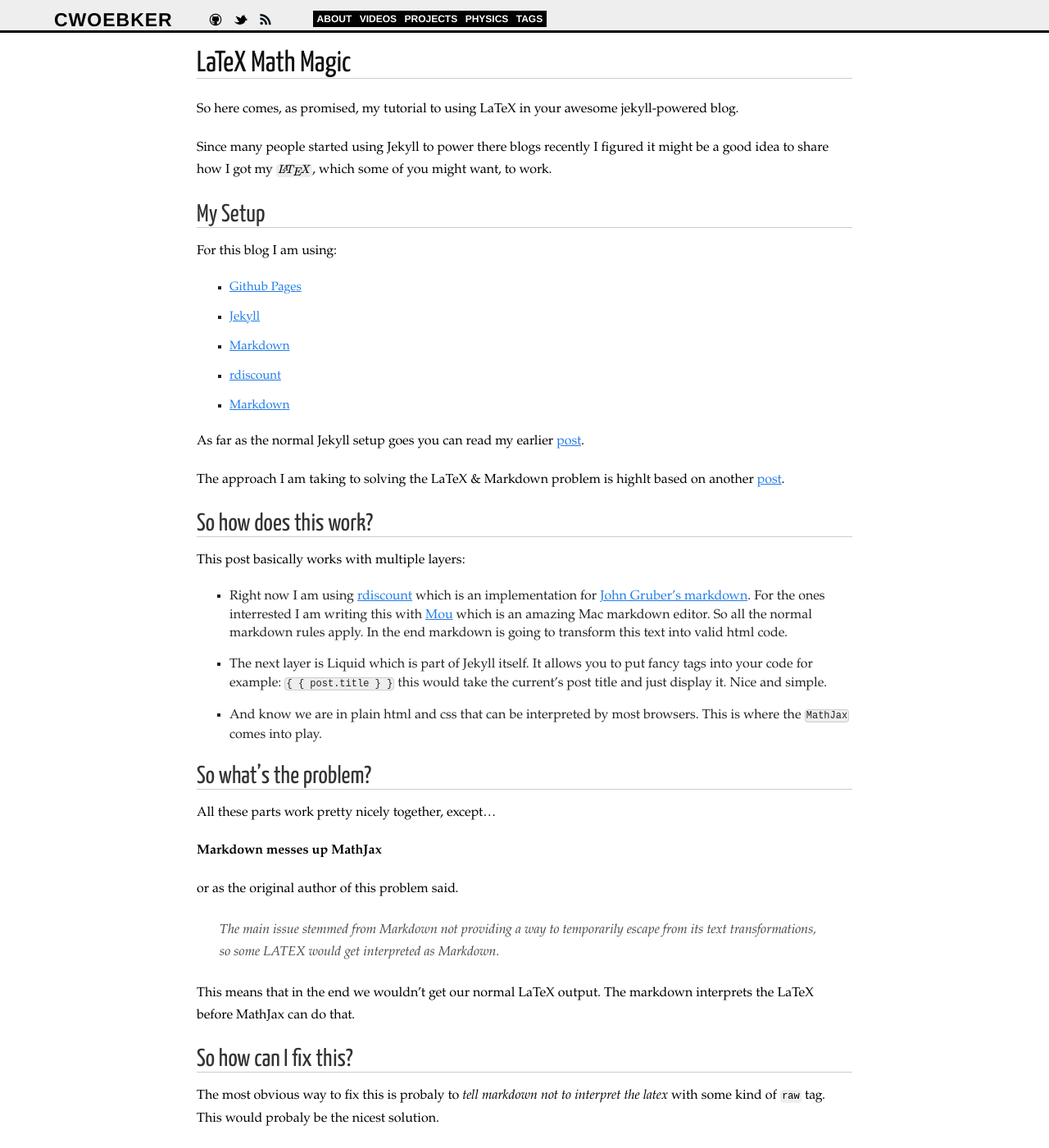
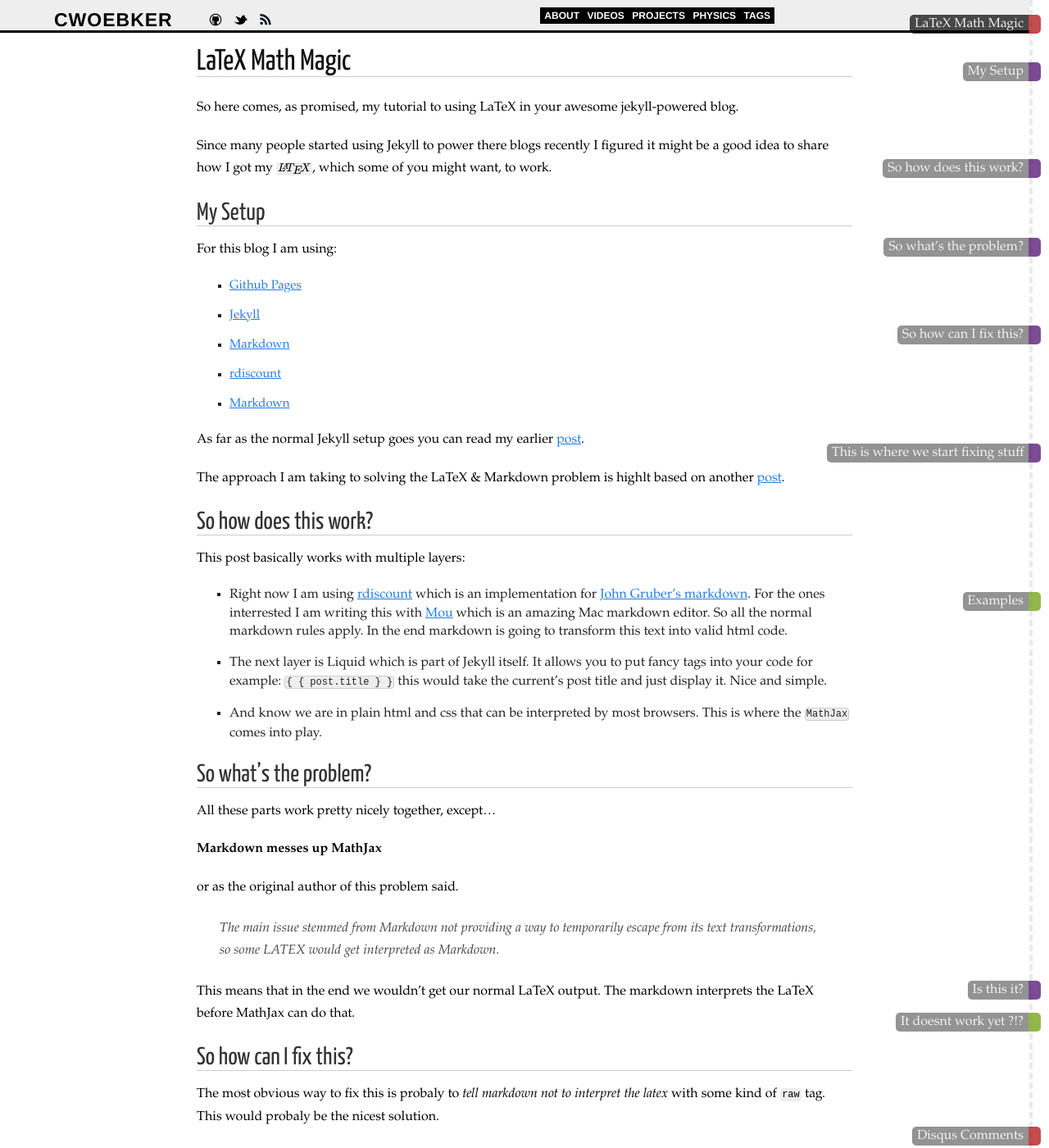
Before and after one commit to cwoebker/.com, a Jekyll site: the page built from _posts/2011-10-27-latex-math-magic.markdown, in a window 1280 px wide and 1400 px high. Shown: the whole window at 82% size. Built offline with Jekyll 4.4.1, drawn with Linux system fonts in a browser that asks for light colours; nearby versions of some CDN libraries; Markdown is read by kramdown in place of the engine named in the settings; formulas are drawn with MathJax 3; comment, search, counter and statistics services are not loaded.

Commit message:
added flexible nav support + flattr

```diff
--- a/_includes/disqus.html
+++ b/_includes/disqus.html
@@ -1,3 +1,4 @@
+<h1>Disqus Comments</h1>
 <div id="disqus_thread"></div>
 <script type="text/javascript">
   window.disqus_identifier = "{{ page.id }}";
--- a/_layouts/default.html
+++ b/_layouts/default.html
@@ -65,6 +85,21 @@
         }
     });
   </script>
+
+  <!-- Flexible Nav Section -->
+
+  <link rel="stylesheet" href="/css/flexible-nav.min.css" type="text/css" />
+  <script type="text/javascript" src="/javascript/flexible-nav.min.js"></script>
+
+  <script type="text/javascript">
+    $(function(){
+        new FlexibleNav ( new FlexibleNavMaker().make().prependTo('body') );
+        new FlexibleNav($("#disqus_thread"));
+    });
+  </script>
+
+  <!-- Google Section -->
+
   <link href='http://fonts.googleapis.com/css?family=Yanone+Kaffeesatz' rel='stylesheet' type='text/css' />
   <script type="text/javascript">
 
@@ -113,6 +162,10 @@
     <li><a class="section" href="/physics">physics</a></li>
     <li><a class="section" href="/tags">tags</a></li>
     </div>
+    <div id="other">
+      <a class="FlattrButton" style="display:none;" rev="flattr;button:compact;" href="http://cwoebker.com"></a>
+      <noscript><a href="http://flattr.com/thing/427930/cwoebker" target="_blank">
+      <img src="http://api.flattr.com/button/flattr-badge-large.png" alt="Flattr this" title="Flattr this" border="0" /></a></noscript></div>
   </ul>
 </div>
 
--- a/_posts/2011-10-27-latex-math-magic.markdown
+++ b/_posts/2011-10-27-latex-math-magic.markdown
@@ -95,11 +95,11 @@ At his point all our latex code blocks are going to have the `has-jax` string in
 code.has-jax {font: inherit; font-size: 100%; background: inherit; border: inherit;}
 {% endhighlight %}
 
-## Examples
+### Examples
 
 These examples have been taken from the MathJax [Demo Page](http://mathjax.org/demos/tex-samples/)
 
-### The Lorentz Equations
+#### The Lorentz Equations
 
 `\[
 \begin{aligned}
@@ -109,13 +109,13 @@ These examples have been taken from the MathJax [Demo Page](http://mathjax.org/d
 \end{aligned}
 \]`
 
-### The Cauchy-Schwarz Inequality
+#### The Cauchy-Schwarz Inequality
 
 `\[
 \left( \sum_{k=1}^n a_k b_k \right)^2 \leq \left( \sum_{k=1}^n a_k^2 \right) \left( \sum_{k=1}^n b_k^2 \right)
 \]`
 
-### A Cross Product Formula
+#### A Cross Product Formula
 
 `\[
 \mathbf{V}_1 \times \mathbf{V}_2 =  \begin{vmatrix}
@@ -125,13 +125,13 @@ These examples have been taken from the MathJax [Demo Page](http://mathjax.org/d
 \end{vmatrix}
 \]`
 
-### The probability of getting k heads when flipping n coins is
+#### The probability of getting k heads when flipping n coins is
 
 `\[
 P(E)   = {n \choose k} p^k (1-p)^{ n-k}
 \]`
 
-### An Identity of Ramanujan
+#### An Identity of Ramanujan
 
 `\[
 \frac{1}{\Bigl(\sqrt{\phi \sqrt{5}}-\phi\Bigr) e^{\frac25 \pi}} =
@@ -139,7 +139,7 @@ P(E)   = {n \choose k} p^k (1-p)^{ n-k}
 {1+\frac{e^{-8\pi}} {1+\ldots} } } }
 \]`
 
-### A Rogers-Ramanujan Identity
+#### A Rogers-Ramanujan Identity
 
 `\[
 1 +  \frac{q^2}{(1-q)}+\frac{q^6}{(1-q)(1-q^2)}+\cdots =
@@ -147,7 +147,7 @@ P(E)   = {n \choose k} p^k (1-p)^{ n-k}
 \quad\quad \text{for $|q|<1$}.
 \]`
 
-### Maxwell's Equations
+#### Maxwell's Equations
 
 `\[
 \begin{aligned}
@@ -160,7 +160,7 @@ P(E)   = {n \choose k} p^k (1-p)^{ n-k}
 
 Although I have this really bad feeling that I forgot something essential I think this should be it. At least I can't remeber having made any other changes to my files.
 
-## It doesnt work yet ?!?
+### It doesnt work yet ?!?
 
 Well I assume you checked all your code…
 
--- a/css/styles.css
+++ b/css/styles.css
@@ -51,12 +51,13 @@ hr{
   margin: 2em 1em;
 }
 .content{
-  position: static;
-  margin-top: 60px;
+  position: relative;
   margin-left: auto;
   margin-right: auto;
   width: 800px;
-  margin-bottom: 50px;
+  padding-top: 40px;
+  padding-bottom: 20px;
+  z-index: 0;
 }
 
 .posts{
@@ -150,6 +151,7 @@ h3{
 	right: 0px;
 	width: auto;
 	height: 37px;
+  z-index: 5;
 }
 
 #custom-header-underline {
@@ -172,6 +174,7 @@ h3{
   padding: 3px 10px 0px 10px;
   height: 30px;
   line-height: 22px;
+  z-index: 10;
 }
 
 #topbar .avatar{
@@ -204,10 +207,16 @@ h3{
 
 #topbar #me #internal {
 	position: relative;
-	top: -5px;
-	padding-left: 50px;
+	top: -6px;
+	padding-right: 300px;
 	display: inline;
+  float: right;
+}
 
+#topbar #me #other {
+  position: fixed;
+  top: 9px;
+  right: 220px;
 }
 
 #topbar #me #cwoebker{
```
Also changed, not shown: other parts of _layouts/default.html (+42 -8 lines).
